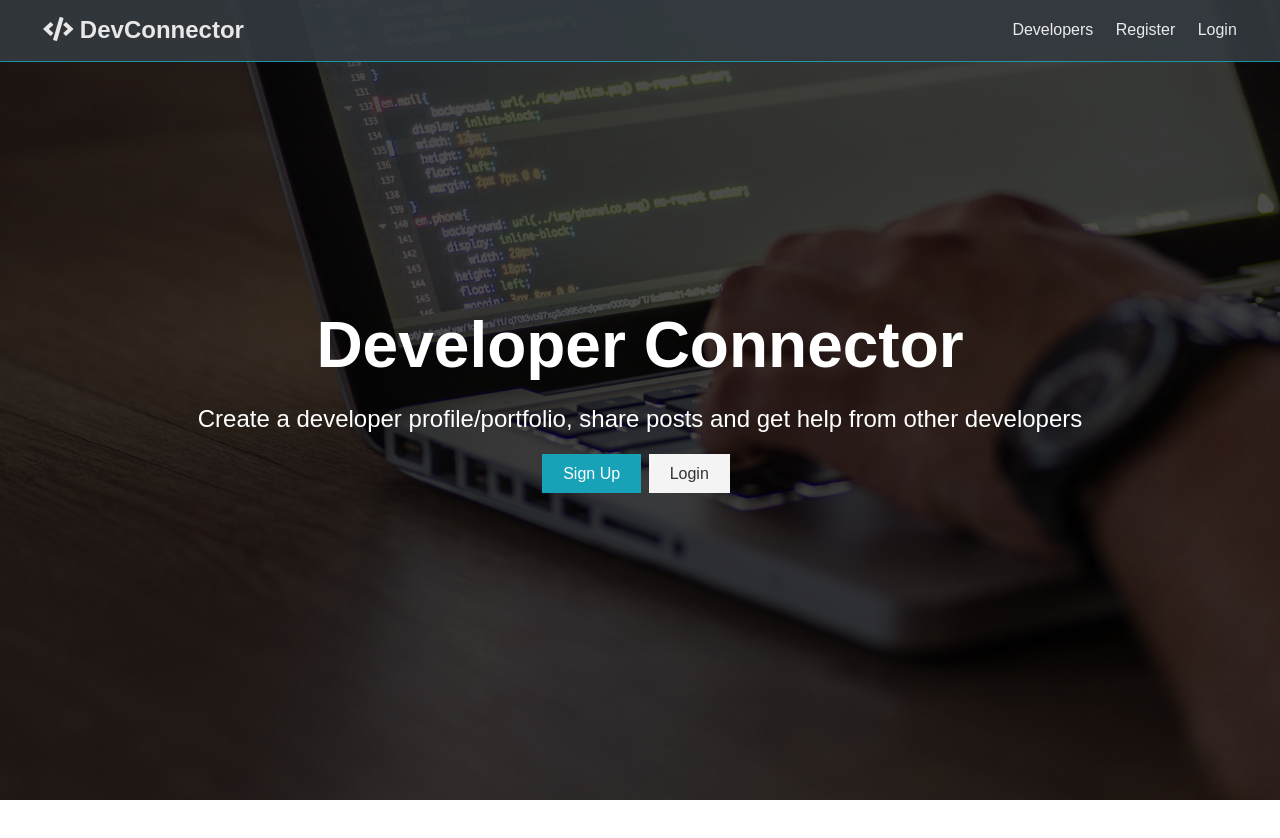
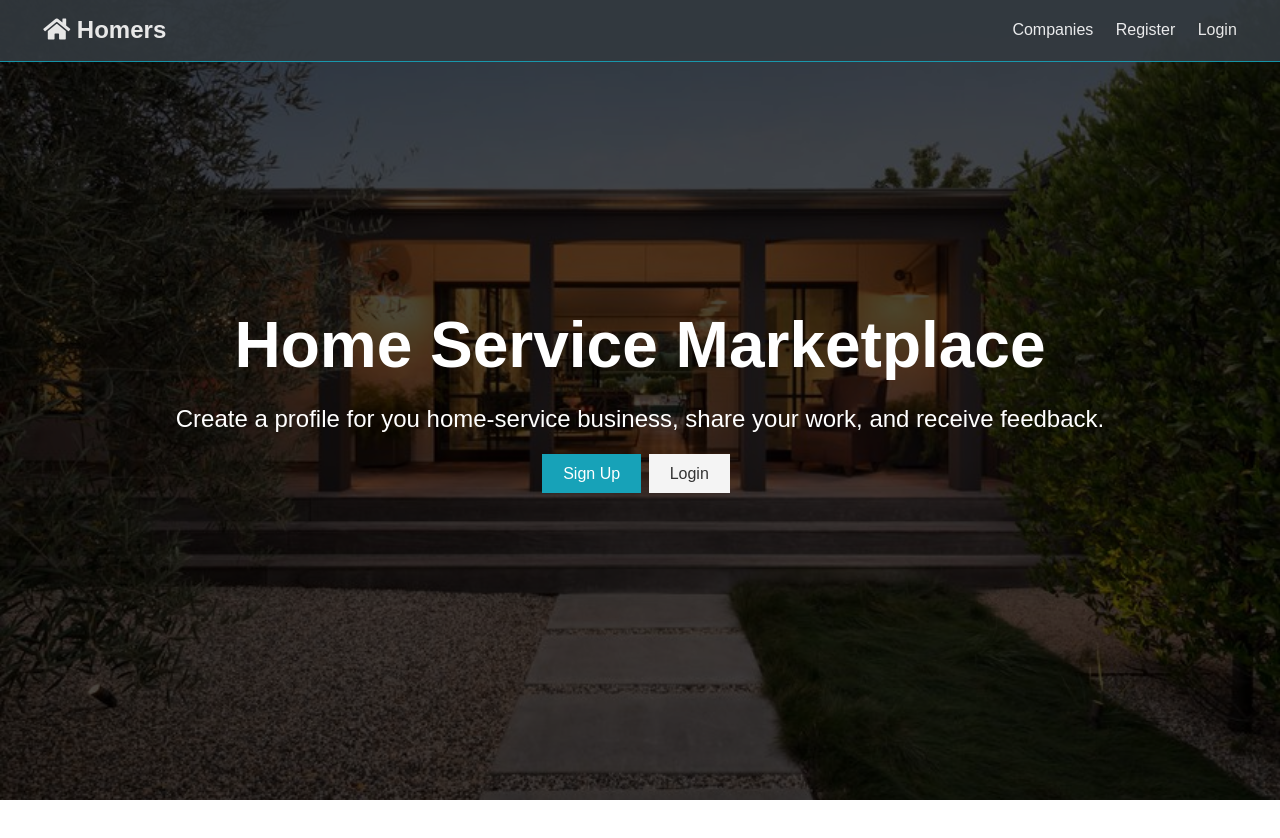
Before and after one commit to punnkam/homeservice-marketplace, a React (Create React App) app in the folder client/: page / in a window 1280 px wide. Shown: the top 838 px of the page. Built offline with nearby package versions, Linux system fonts and the light colour scheme; no server answers.

Commit message:
change html template

```diff
--- a/client/src/components/auth/Login.js
+++ b/client/src/components/auth/Login.js
@@ -29,7 +29,7 @@ const Login = ({ login, isAuthenticated }) => {
     <Fragment>
       <h1 className='large text-primary'>Sign In</h1>
       <p className='lead'>
-        <i className='fas fa-user'></i> Sign Into Your Account
+        <i className='fas fa-briefcase'></i> Sign Into Your Account
       </p>
       <form
         className='form'
--- a/client/src/components/auth/Register.js
+++ b/client/src/components/auth/Register.js
@@ -35,7 +35,7 @@ const Register = ({ setAlert, register, isAuthenticated }) => {
     <Fragment>
       <h1 className='large text-primary'>Sign Up</h1>
       <p className='lead'>
-        <i className='fas fa-user'></i> Create Your Account
+        <i className='fas fa-building'></i> Create Your Account
       </p>
       <form
         className='form'
--- a/client/src/components/layout/Landing.js
+++ b/client/src/components/layout/Landing.js
@@ -6,10 +6,10 @@ const Landing = () => {
     <section className='landing'>
       <div className='dark-overlay'>
         <div className='landing-inner'>
-          <h1 className='x-large'>Developer Connector</h1>
+          <h1 className='x-large'>Home Service Marketplace</h1>
           <p className='lead'>
-            Create a developer profile/portfolio, share posts and get help from
-            other developers
+            Create a profile for you home-service business, share your work, and
+            receive feedback.
           </p>
           <div className='buttons'>
             <Link to='/register' className='btn btn-primary'>
--- a/client/src/components/layout/Navbar.js
+++ b/client/src/components/layout/Navbar.js
@@ -19,7 +19,7 @@ const Navbar = ({ auth: { isAuthenticated, loading }, logout }) => {
   const guestLinks = (
     <ul>
       <li>
-        <a href='#!'>Developers</a>
+        <a href='#!'>Companies</a>
       </li>
       <li>
         <Link to='/register'>Register</Link>
@@ -34,7 +34,7 @@ const Navbar = ({ auth: { isAuthenticated, loading }, logout }) => {
     <nav className='navbar bg-dark'>
       <h1>
         <Link to='/'>
-          <i className='fas fa-code'></i> DevConnector
+          <i className='fas fa-home'></i> Homers
         </Link>
       </h1>
       {!loading && (
```
Also changed, not shown: client/src/img/showcase.jpg.
